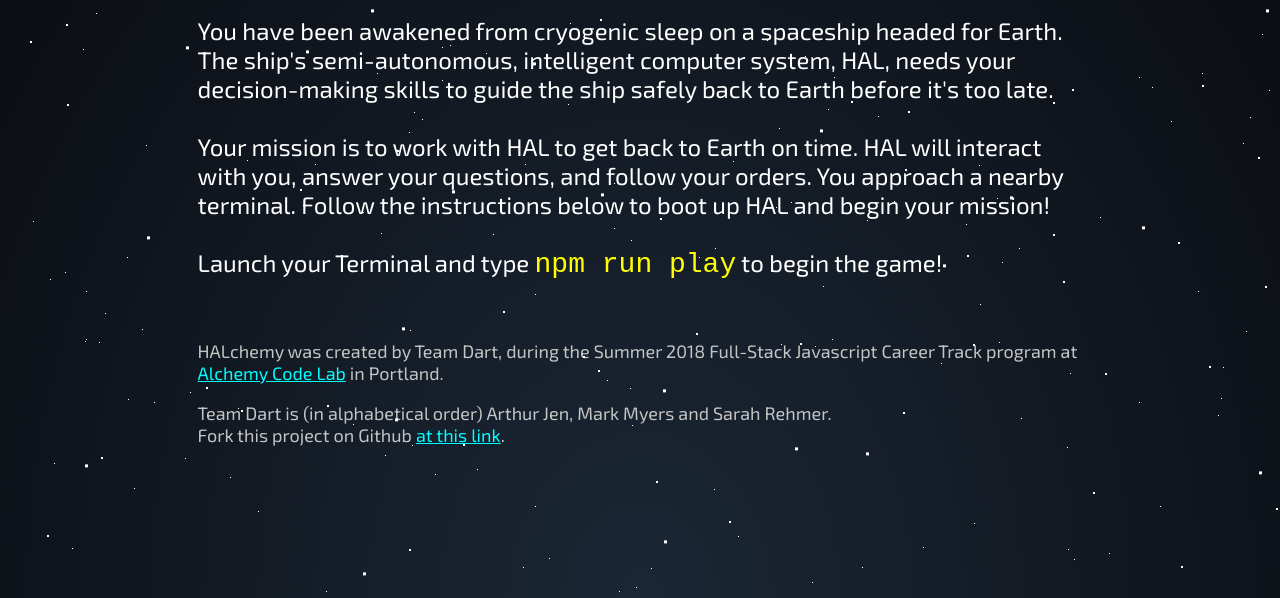
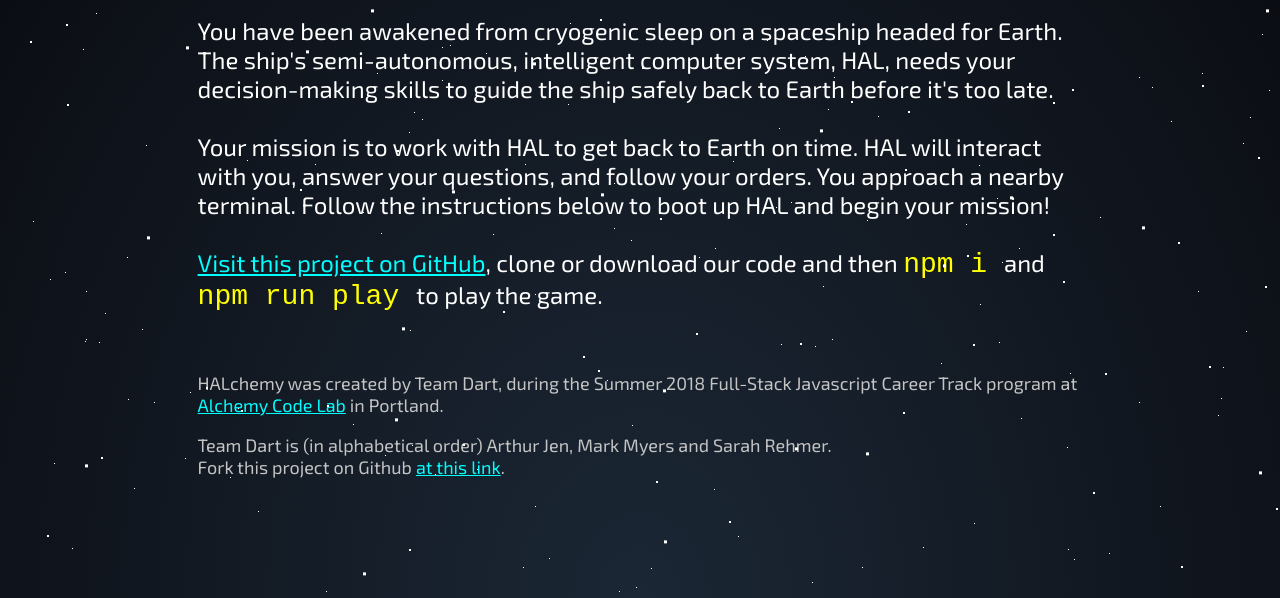
Before and after one commit to team-dart/HALchemy, a website: page public/index.html in a window 1280 px wide. Shown: the part 202-800 px from the top of the page. Drawn offline with Linux system fonts and the light colour scheme.

Commit message:
changes to index

```diff
--- a/public/index.html
+++ b/public/index.html
@@ -29,7 +29,7 @@
                 <br /><br />
                     Your mission is to work with HAL to get back to Earth on time. HAL will interact with you, answer your questions, and follow your orders. You approach a nearby terminal. Follow the instructions below to boot up HAL and begin your mission!
                     <br /><br />
-                    Launch your Terminal and type  <span>npm run play</span>  to begin the game!
+                    <a href="https://github.com/team-dart/HALchemy" target="_blank">Visit this project on GitHub</a>, clone or download our code and then <span> npm i </span> and <span> npm run play </span> to play the game.
                 </p><br />
                 <p id="credits">
                     HALchemy was created by Team Dart, during the Summer 2018 Full-Stack Javascript Career Track program at <a href="https://www.alchemycodelab.com/" target="_bl;ank">Alchemy Code Lab</a> in Portland.
```
